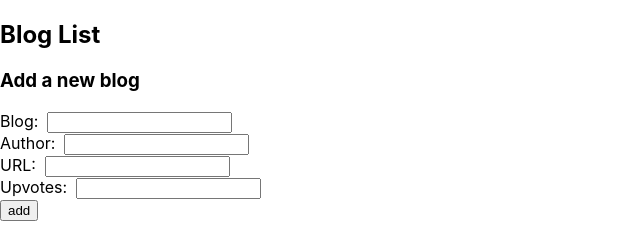
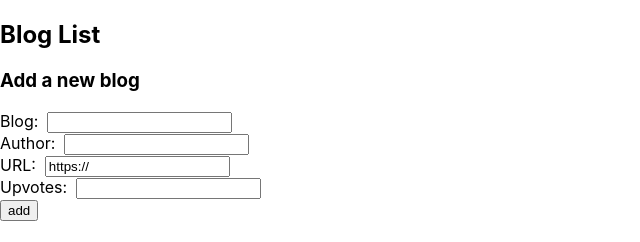
Before and after one commit to ludivinepoussier/fullstackopen, a React (Create React App) app in the folder part-4/bloglist-frontend/: page / in a window 1280 px wide. Shown: the top 242 px of the page, without its empty margins (0-640 px from the left). Built offline with nearby package versions, Linux system fonts and the light colour scheme; data requests are answered from the project's data file.

Commit message:
https integrated to input for url

```diff
--- a/part-4/bloglist-frontend/src/App.js
+++ b/part-4/bloglist-frontend/src/App.js
@@ -7,7 +7,7 @@ const App = () => {
     const [blogs, setBlogs] = useState([])
     const [newBlogTitle, setNewBlogTitle] = useState('')
     const [newAuthor, setNewAuthor] = useState('')
-    const [newUrl, setNewUrl] = useState('')
+    const [newUrl, setNewUrl] = useState('https://')
     const [newUpvotes, setNewUpvotes] = useState('')
 
     useEffect(() => {
@@ -50,7 +50,7 @@ const App = () => {
             }
             setNewBlogTitle('')
             setNewAuthor('')
-            setNewUrl('')
+            setNewUrl('https://')
             setNewUpvotes('')
         } else {
             try {
@@ -58,13 +58,13 @@ const App = () => {
                 setBlogs(blogs.concat(returnedBlog))
                 setNewBlogTitle('')
                 setNewAuthor('')
-                setNewUrl('')
+                setNewUrl('https://')
                 setNewUpvotes('')
             }
             catch (error) {
                 setNewBlogTitle('')
                 setNewAuthor('')
-                setNewUrl('')
+                setNewUrl('https://')
                 setNewUpvotes('')
             }
         }
```
